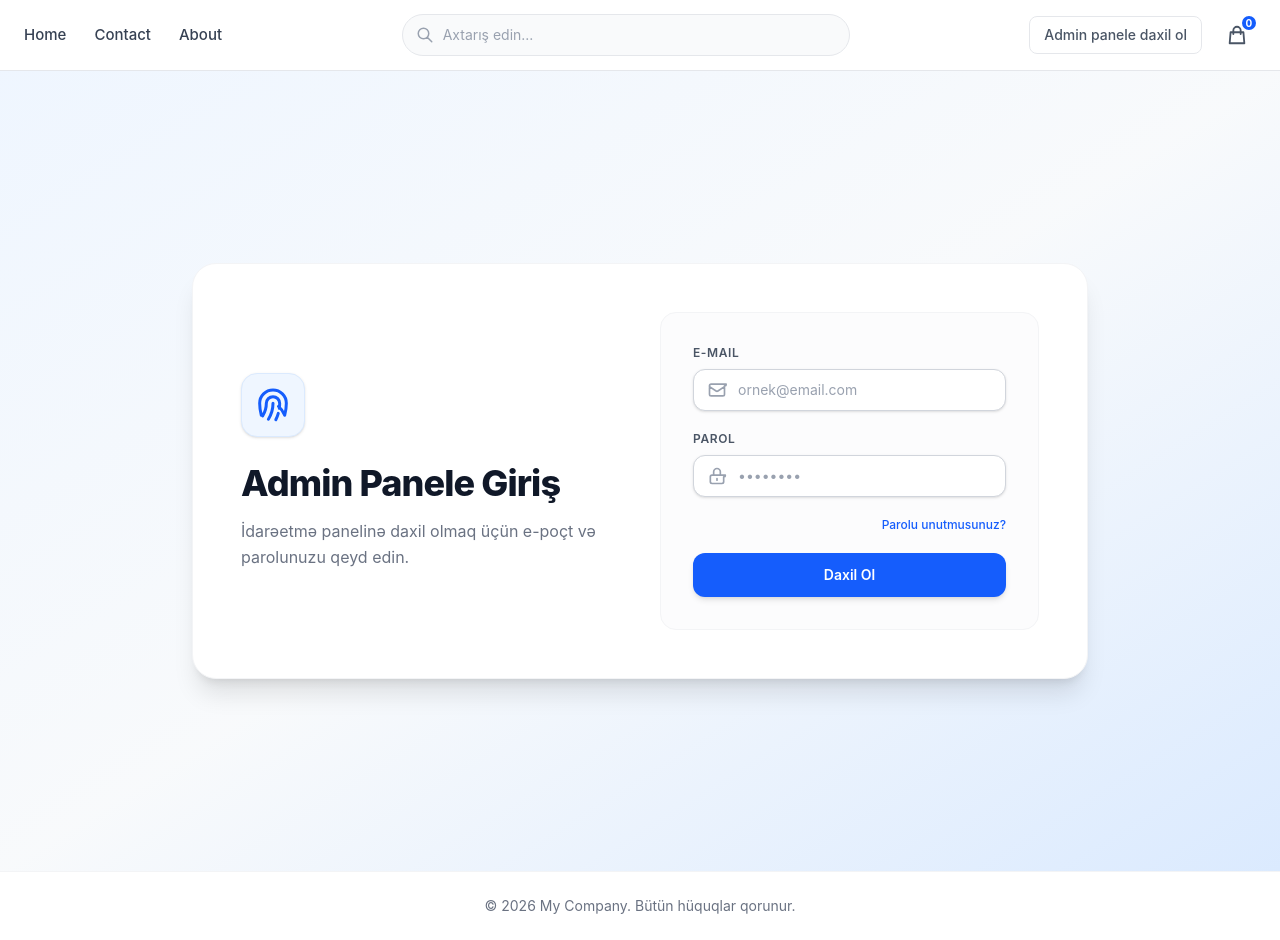
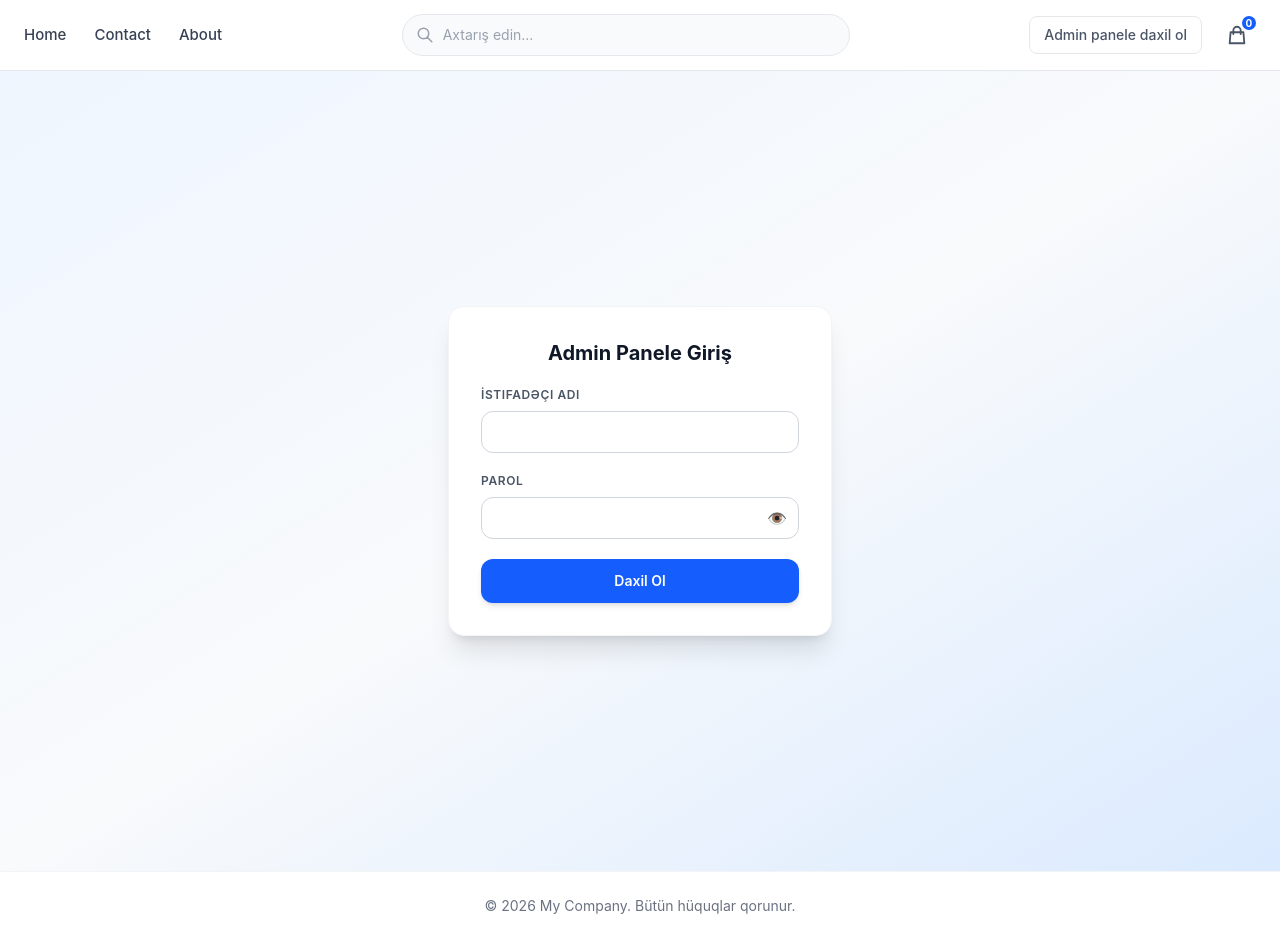
Before and after one commit to Asildar-Hajiyev/Web-App-Crud-Admin-, a React (Vite) app: page /login in a window 1280 px wide. Built offline with nearby package versions, Linux system fonts and the light colour scheme.

Commit message:
Login girisi elave edildi

```diff
--- a/src/Auth/Login.jsx
+++ b/src/Auth/Login.jsx
@@ -1,87 +1,96 @@
+import { useState } from "react";
+import { useNavigate } from "react-router-dom";
+
+const ADMIN_EMAIL = "admin@admin";
+const ADMIN_PASSWORD = "admin123";
 function Login() {
+  const navigate = useNavigate();
+
+  const [username, setUsername] = useState("");
+  const [password, setPassword] = useState("");
+  const [showPassword, setShowPassword] = useState(false);
+  const [error, setError] = useState(false);
+
+  const loginol = (e) => {
+    e.preventDefault();
+    setError(false);
+
+    if (username === ADMIN_EMAIL && password === ADMIN_PASSWORD) {
+      localStorage.setItem("token", "true"); // burda əsl backend gələndə real JWT token gələcək
+      navigate("/admin");
+    } else {
+      setError(true);
+      setTimeout(() => setError(false), 3000);
+    }
+  };
+
   return (
-    <div className="min-h-screen flex flex-col justify-between bg-gradient-to-br from-blue-50 via-slate-50 to-blue-100 font-sans text-gray-800">
+    <div className="min-h-screen flex items-center justify-center bg-gradient-to-br from-blue-50 via-slate-50 to-blue-100 font-sans p-6">
+      <form
+        onSubmit={loginol}
+        className="w-full max-w-sm bg-white p-8 rounded-2xl shadow-xl border border-gray-100 space-y-5"
+      >
+        <h1 className="text-xl font-bold text-gray-900 text-center">
+          Admin Panele Giriş
+        </h1>
 
-      <main className="flex-1 flex items-center justify-center p-6 md:p-12">
-        <div className="w-full max-w-4xl bg-white rounded-3xl shadow-xl border border-gray-100 p-8 md:p-12 grid grid-cols-1 md:grid-cols-2 gap-10 items-center">
-
-          {/* Sol Tərəf: Logo və Başlıq */}
-          <div className="flex flex-col justify-center space-y-6">
-            <div className="w-16 h-16 bg-blue-50 border border-blue-100 rounded-2xl flex items-center justify-center shadow-sm">
-              <svg className="w-10 h-10 text-blue-600" fill="none" stroke="currentColor" viewBox="0 0 24 24">
-                <path strokeLinecap="round" strokeLinejoin="round" strokeWidth="1.8" d="M12 11c0 3.517-1.009 6.799-2.753 9.571m-3.44-2.04l.054-.09A13.916 13.916 0 008 11a4 4 0 118 0c0 1.017-.07 2.019-.203 3m-2.118 6.844A21.88 21.88 0 0015.171 17m3.839 1.132c.645-2.266.99-4.659.99-7.132A8 8 0 004 11c0 2.473.345 4.866.99 7.132m14.02 0c-.822-2.116-2.112-3.957-3.733-5.32" />
-              </svg>
+        <div>
+          <label className="block text-xs font-semibold uppercase tracking-wider text-gray-600 mb-2">
+            İstifadəçi adı
+          </label>
+          <input
+            type="text"
+            value={username}
+            onChange={(e) => setUsername(e.target.value)}
+            className="w-full px-4 py-2.5 border border-gray-300 rounded-xl focus:outline-none focus:ring-2 focus:ring-blue-500/40 text-sm"
+          />
         </div>
 
-            <div>
-              <h1 className="text-3xl md:text-4xl font-extrabold text-gray-900 tracking-tight leading-tight">
-                Admin Panele Giriş
-              </h1>
-              <p className="mt-3 text-gray-500 text-sm md:text-base leading-relaxed">
-                İdarəetmə panelinə daxil olmaq üçün e-poçt və parolunuzu qeyd edin.
-              </p>
-            </div>
-          </div>
-
-          {/* Sağ Tərəf: Form UI */}
-          <form className="space-y-5 bg-gray-50/50 p-6 md:p-8 rounded-2xl border border-gray-100">
-
-            {/* E-mail */}
-            <div>
-              <label className="block text-xs font-semibold uppercase tracking-wider text-gray-600 mb-2">
-                E-mail
-              </label>
-              <div className="relative">
-                <div className="absolute inset-y-0 left-0 pl-3.5 flex items-center pointer-events-none text-gray-400">
-                  <svg className="w-5 h-5" fill="none" stroke="currentColor" viewBox="0 0 24 24">
-                    <path strokeLinecap="round" strokeLinejoin="round" strokeWidth="2" d="M3 8l7.89 5.26a2 2 0 002.22 0L21 8M5 19h14a2 2 0 002-2V7a2 2 0 002-2H5a2 2 0 00-2 2v10a2 2 0 002 2z" />
-                  </svg>
-                </div>
-                <input
-                  type="email"
-                  placeholder="ornek@email.com"
-                  className="w-full pl-11 pr-4 py-2.5 bg-white border border-gray-300 rounded-xl focus:outline-none focus:ring-2 focus:ring-blue-500/40 focus:border-blue-400 text-sm transition-colors shadow-sm placeholder:text-gray-400"
-                />
-              </div>
-            </div>
-
-            {/* Parol */}
         <div>
           <label className="block text-xs font-semibold uppercase tracking-wider text-gray-600 mb-2">
             Parol
           </label>
           <div className="relative">
-                <div className="absolute inset-y-0 left-0 pl-3.5 flex items-center pointer-events-none text-gray-400">
-                  <svg className="w-5 h-5" fill="none" stroke="currentColor" viewBox="0 0 24 24">
-                    <path strokeLinecap="round" strokeLinejoin="round" strokeWidth="2" d="M12 15v2m-6 4h12a2 2 0 002-2v-6a2 2 0 002-2H6a2 2 0 00-2 2v6a2 2 0 002 2zm10-10V7a4 4 0 00-8 0v4h8z" />
-                  </svg>
-                </div>
             <input
-                  type="password"
-                  placeholder="••••••••"
-                  className="w-full pl-11 pr-4 py-2.5 bg-white border border-gray-300 rounded-xl focus:outline-none focus:ring-2 focus:ring-blue-500/40 focus:border-blue-400 text-sm transition-colors shadow-sm placeholder:text-gray-400"
+              type={showPassword ? "text" : "password"}
+              value={password}
+              onChange={(e) => setPassword(e.target.value)}
+              className="w-full px-4 py-2.5 pr-10 border border-gray-300 rounded-xl focus:outline-none focus:ring-2 focus:ring-blue-500/40 text-sm"
             />
+            <button
+              type="button"
+              onClick={() => setShowPassword(!showPassword)}
+              className="absolute inset-y-0 right-0 pr-3 flex items-center text-gray-400 hover:text-gray-600"
+            >
+              {showPassword ? "🙈" : "👁️"}
+            </button>
           </div>
         </div>
 
-            <div className="flex justify-end">
-              <a href="#forgot" className="text-xs font-medium text-blue-600 hover:text-blue-800 transition-colors">
-                Parolu unutmusunuz?
-              </a>
+        {error && (
+          <div
+            id="alertBox"
+            className="bg-red-100 text-red-800 p-4 rounded-lg flex items-center justify-center animate__animated animate__backInDown"
+            role="alert"
+          >
+            <span className="font-semibold text-[15px] inline-block mr-4">
+              Xəta!
+            </span>
+            <span className="block text-sm font-medium sm:inline max-sm:mt-2">
+              Daxil edilən məlumat yanlışdır.
+            </span>
           </div>
+        )}
 
         <button
           type="submit"
-              className="w-full py-3 px-4 bg-blue-600 hover:bg-blue-700 text-white font-semibold text-sm rounded-xl shadow-md hover:shadow-lg transition-all active:scale-[0.98] focus:outline-none focus:ring-2 focus:ring-blue-500/50 focus:ring-offset-2"
+          className="w-full py-3 bg-blue-600 hover:bg-blue-700 text-white font-semibold text-sm rounded-xl shadow-md transition-all active:scale-[0.98]"
         >
           Daxil Ol
         </button>
       </form>
-
     </div>
-      </main>
-    </div>
-  )
+  );
 }
 
-export default Login
+export default Login;
--- /dev/null
+++ b/src/Auth/ProtectedRoute.jsx
@@ -0,0 +1,13 @@
+import { Navigate } from "react-router-dom"
+
+function ProtectedRoute({ children }) {
+  const token = localStorage.getItem("token")
+
+  if (!token) {
+    return <Navigate to="/login" replace />
+  }
+
+  return children
+}
+
+export default ProtectedRoute
--- a/src/admin/components/AdminHeader.jsx
+++ b/src/admin/components/AdminHeader.jsx
@@ -1,5 +1,12 @@
+import { useNavigate } from "react-router-dom"
 
 function AdminHeader() {
+   const navigate = useNavigate()
+
+  const handleLogout = () => {
+    localStorage.removeItem("token")
+    navigate("/login")
+  }
   return (
     <header className="h-16 bg-white border-b border-gray-100 px-6 flex items-center justify-between sticky top-0 z-10">
 
@@ -32,6 +39,7 @@ function AdminHeader() {
 
         {/* Çıxış */}
         <button
+          onClick={handleLogout}
           type="button"
           className="p-2 text-gray-500 hover:text-red-600 hover:bg-red-50 rounded-full transition-colors"
           aria-label="Çıxış"
--- a/src/provider/AppRouter.jsx
+++ b/src/provider/AppRouter.jsx
@@ -1,21 +1,29 @@
-import { Route, Routes } from "react-router-dom"
-import About from "../pages/About"
-import Contact from "../pages/Contact"
-import Home from "../pages/Home"
-import Login from "../Auth/Login"
-import AdminRouter from "../admin/routes/AdminRouter"
+import { Route, Routes } from "react-router-dom";
+import About from "../pages/About";
+import Contact from "../pages/Contact";
+import Home from "../pages/Home";
+import Login from "../Auth/Login";
+import AdminRouter from "../admin/routes/AdminRouter";
+import ProtectedRoute from "../Auth/ProtectedRoute";
 
 function AppRouter() {
   return (
     <Routes>
-        <Route path="/home" element={<Home/>} />
-        <Route path="/about" element={<About/>}/>
-        <Route path="/contact" element={<Contact/>}/>
-        <Route path="/login" element={<Login/>}/>
+      <Route path="/home" element={<Home />} />
+      <Route path="/about" element={<About />} />
+      <Route path="/contact" element={<Contact />} />
+      <Route path="/login" element={<Login />} />
 
-        <Route path="/admin/*" element={<AdminRouter/>} />
+      <Route
+        path="/admin/*"
+        element={
+          <ProtectedRoute>
+            <AdminRouter />
+          </ProtectedRoute>
+        }
+      />
     </Routes>
-  )
+  );
 }
 
-export default AppRouter
+export default AppRouter;
```
Lines whose indentation alone changed are shown as unchanged.
